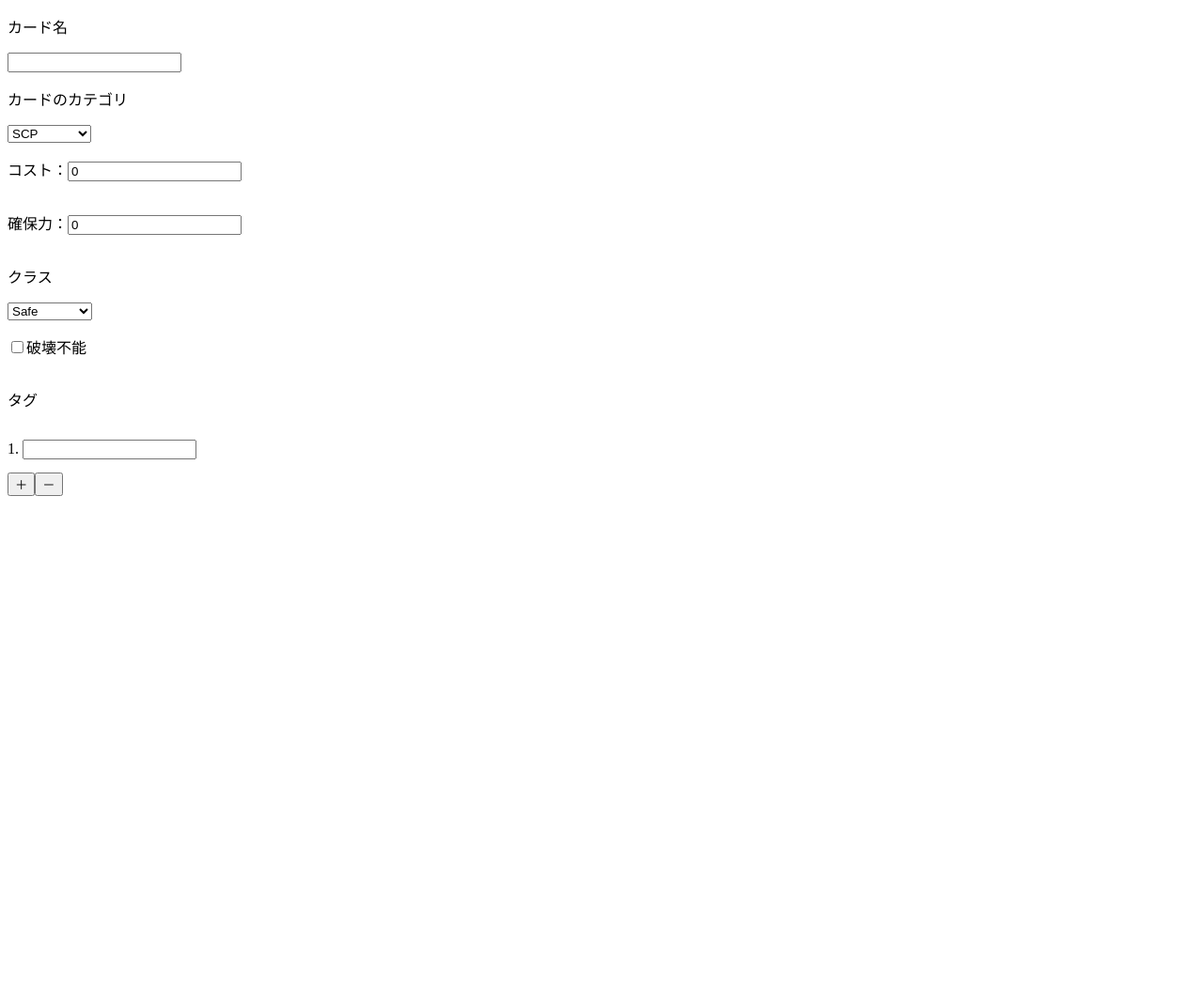
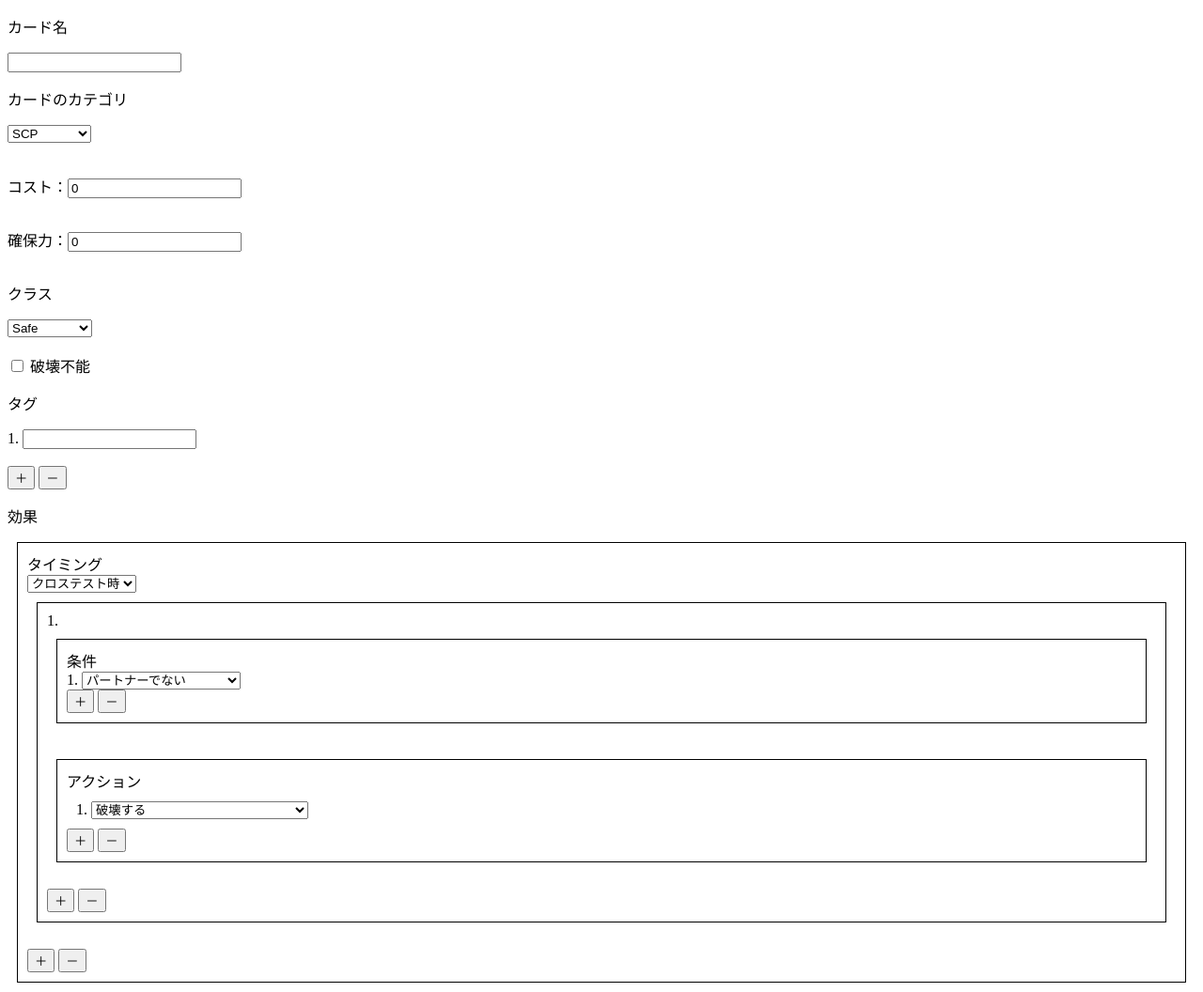
Before and after one commit to tip38/CardMaker, an Electron app: page CardMaker/index.html in a window 1280 px wide. Shown: the whole page at 94% size. Before the commit the page ends 800 px from the top, so only its background shows below. Drawn offline with Linux system fonts and the light colour scheme.

Commit message:
07/02・学校進捗分

```diff
--- a/CardMaker/index.css
+++ b/CardMaker/index.css
@@ -1,6 +1,9 @@
-#SCP{
-
+.Frame {
+    margin: 10px;
+    padding: 10px;
+    border: 1px solid
 }
 
-#Tale{
+.Margin{
+    margin:10px;
 }
--- a/CardMaker/index.html
+++ b/CardMaker/index.html
@@ -25,6 +25,7 @@
                 <option value="Canon">Canon</option>
             </select>
         </form>
+        <br />
     </div>
 
     <div class="Form SCP">
@@ -50,6 +51,7 @@
                 <option value="Neutralized">Neutralized</option>
             </select>
         </form>
+        <br />
     </div>
 
     <div class="Form ContainmentClass" id="ContainmentClass">
@@ -61,10 +63,12 @@
                 <option value="Keter">Keter</option>
             </select>
         </form>
+        <br />
     </div>
 
     <div class="Form All">
-		<p style="display:inline-block"><input name="immortal" type="checkbox" />破壊不能</p>
+        <input id="immortal" type="checkbox" />
+        <label for="immortal">破壊不能</label>
     </div>
 
     <div class="Form All">
@@ -72,14 +76,96 @@
 
         <div id="TagList">
             <div id="Tag1">
-				<p style="display:inline-block">1.</p>
+                <div style="display:inline-block">1.</div>
                 <input name="tag" type="text" autocomplete="off" />
+                <br />
                 <br />
             </div>
         </div>
 
-		<button onclick="addTag()">＋</button><button onclick="removeTag()">－</button>
+        <button onclick="add('Tag')">＋</button>
+        <button onclick="remove('Tag')">－</button>
         <br />
+    </div>
+
+    <div class="Form All">
+        <p>効果</p>
+
+        <div class="Frame">
+            <div id="TriggerList" class="list">
+                <div id="Trigger1">
+                    <div>タイミング</div>
+                    <select name="Trigger" onChange="test('ok')">
+                        <option value="CrossTest">クロステスト時</option>
+                        <option value="Sometime">起動</option>
+                        <option value="Decommissioned">破壊時</option>
+                        <option value="Breached">収容違反時</option>
+                        <option value="TurnStart">ターン開始時</option>
+                        <option value="TurnEnd">ターン終了時</option>
+                    </select>
+
+                    <div class="Frame">
+                        <div id="EffectList">
+                            <div id="Effect1">
+                                <div style="display:inline-block">1.</div>
+
+                                <div class="Frame">
+                                    <div id="ConditionList">条件
+                                        <div id="Condition1">
+                                            <div style="display:inline-block">1.</div>
+                                            <select name="Condition" onChange="">
+                                                <option value="NonPartner">パートナーでない</option>
+                                                <option value="HasPersonnel">人事ファイルが存在する</option>
+                                                <option value="HasSCP">サイトにSCPがある</option>
+                                                <option value="FirstTimeInTurn">ターンで初めて</option>
+                                                <option value="MyTurn">自分のターン</option>
+                                                <option value="SecureIsZero">確保力がゼロ</option>
+                                                <option value="SecureNonZero">確保力がゼロでない</option>
+                                            </select>
+                                            <br />
+                                        </div>
+                                    </div>
+                                    <button onclick="add('Condition')">＋</button>
+                                    <button onclick="remove('Condition')">－</button>
+                                </div>
+                                <br />
+
+                                <div class="Frame">
+                                    <div id="ActionList">アクション
+                                        <div id="Action1" class="Margin">
+                                            <div style="display:inline-block">1.</div>
+                                            <select name="Action" onChange="">
+                                                <option value="Decommission">破壊する</option>
+                                                <option value="Select">選択する(サイト・サンドボックス)</option>
+                                                <option value="AddTag">タグ追加</option>
+                                                <option value="AddEffect">効果追加</option>
+                                                <option value="K_Class">Kクラスシナリオの発生</option>
+                                                <option value="Breach">収容違反</option>
+                                                <option value="ReContainment">再収容</option>
+                                                <option value="DamageSandBox">サンドボックスにダメージ</option>
+                                                <option value="HealSandBox">サンドボックスを回復</option>
+                                                <option value="MinusSecure">確保力を減少</option>
+                                                <option value="Optional">発動するか確認する</option>
+                                            </select>
+                                            <br />
+                                        </div>
+                                    </div>
+                                    <button onclick="add('Action')">＋</button>
+                                    <button onclick="remove('Action')">－</button>
+                                </div>
+                                <br />
+                            </div>
+                        </div>
+                        <button onclick="add('Effect')">＋</button>
+                        <button onclick="remove('Effect')">－</button>
+                    </div>
+                    <br />
+                </div>
+            </div>
+
+            <button onclick="add('Trigger')">＋</button>
+            <button onclick="remove('Trigger')">－</button>
+        </div>
     </div>
 
     <script>
--- a/CardMaker/index.js
+++ b/CardMaker/index.js
@@ -36,14 +36,19 @@ function selectClass() {
 	}
 }
 
-function addTag() {
-	var tagList = document.getElementById("TagList");
-	var clone = tagList.firstElementChild.cloneNode(true);
-	tagList.appendChild(clone);
-	clone.firstElementChild.innerHTML = tagList.childElementCount + ".";
-	clone.id = "Tag" + tagList.childElementCount;
+function add(type) {
+	var list = document.getElementById(type + "List");
+	var clone = list.firstElementChild.cloneNode(true);
+	list.appendChild(clone);
+	clone.firstElementChild.innerHTML = "  " + list.childElementCount + ".";
+	clone.id = type + list.childElementCount;
 }
 
-function removeTag() {
+function remove(type) {
+    var list = document.getElementById(type + "List");
+    if (list.childElementCount > 1) list.removeChild(list.lastElementChild);
+}
 
+function test(text){
+    console.log(text);
 }
```
Lines whose indentation alone changed are shown as unchanged.
